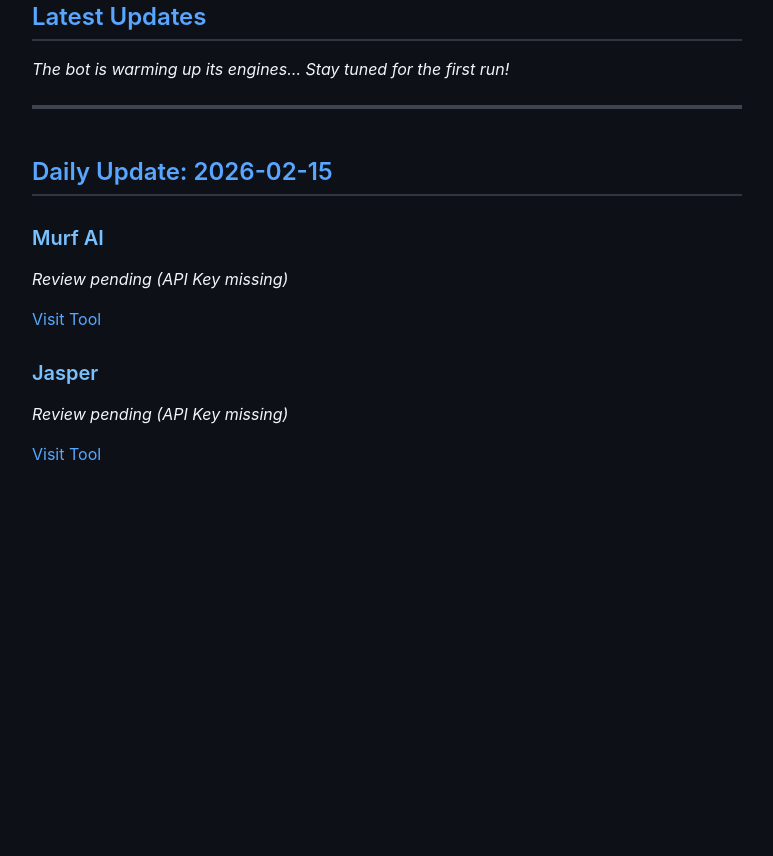
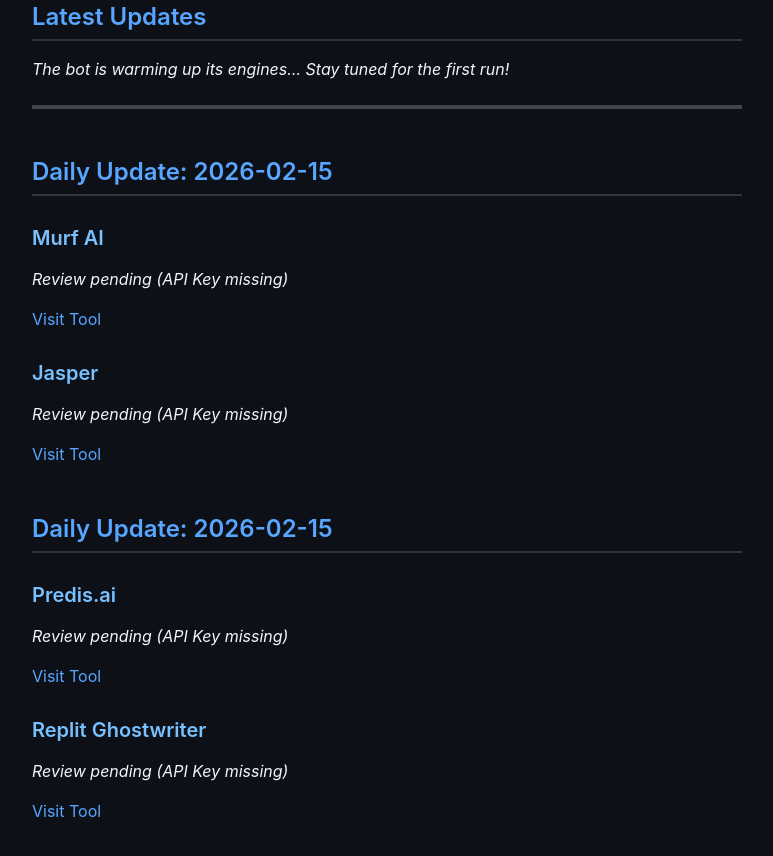
Before and after one commit to virtualsapphirestore/Ai-tools-watchdog, a Jekyll site: the page built from index.md, in a window 1280 px wide and 900 px high, scrolled down 683 px. Shown: the top 856 px of the window, without its empty margins (253-1026 px from the left). Built offline with Jekyll 4.4.1, drawn with Linux system fonts in a browser that asks for light colours; nearby versions of some CDN libraries; before the commit the page ends 1226 px from its top, so only the background shows below that.

Commit message:
Automated content update

```diff
--- a/index.md
+++ b/index.md
@@ -29,3 +29,16 @@ Welcome to your daily AI tools observatory! Here you will find fresh, automated
 *Review pending (API Key missing)*
 
 [Visit Tool](https://jasper.ai)
+
+## Daily Update: 2026-02-15
+
+### Predis.ai
+
+*Review pending (API Key missing)*
+
+[Visit Tool](https://predis.ai)
+### Replit Ghostwriter
+
+*Review pending (API Key missing)*
+
+[Visit Tool](https://replit.com)
```
